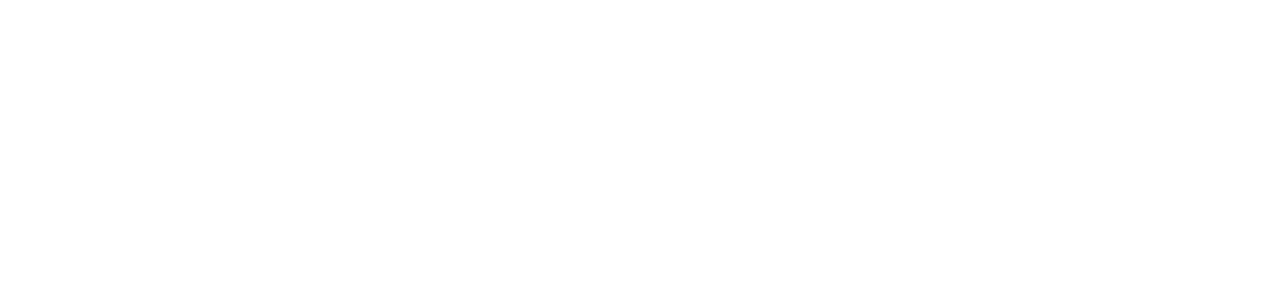
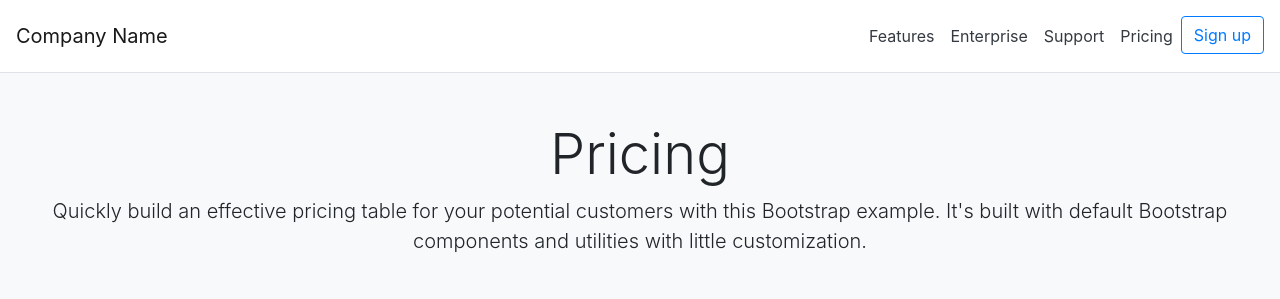
Before and after one commit to Neolokeshkr/Bootstrap-PricingUI-Modal, a website: page index.html in a window 1280 px wide. Drawn offline with nearby package versions, Linux system fonts and the light colour scheme.

Commit message:
feat: Add navbar and pricing refactor: Add browser-syncr npm script

```diff
--- a/index.html
+++ b/index.html
@@ -1,14 +1,56 @@
 <!DOCTYPE html>
 <html lang="en">
+
 <head>
     <meta charset="UTF-8">
     <meta name="viewport" content="width=device-width, initial-scale=1.0">
     <title>Pricing</title>
 
     <!-- include bootstrap CDN -->
-    <link rel="stylesheet" href="https://cdn.jsdelivr.net/npm/bootstrap@4.0.0/dist/css/bootstrap.min.css" integrity="sha384-Gn5384xqQ1aoWXA+058RXPxPg6fy4IWvTNh0E263XmFcJlSAwiGgFAW/dAiS6JXm" crossorigin="anonymous">
+    <link rel="stylesheet" href="https://cdn.jsdelivr.net/npm/bootstrap@4.0.0/dist/css/bootstrap.min.css"
+        integrity="sha384-Gn5384xqQ1aoWXA+058RXPxPg6fy4IWvTNh0E263XmFcJlSAwiGgFAW/dAiS6JXm" crossorigin="anonymous">
+
+    <!-- custom css -->
+
 </head>
-<body>
+
+<body class="bg-light">
+    <div class="">
+        <nav class="navbar navbar-expand-sm navbar-light bg-white border-bottom p-3">
+            <a class="navbar-brand" href="#">Company Name</a>
+            <button class="navbar-toggler" type="button" data-toggle="collapse" data-target="#navbarSupportedContent">
+                <span class="navbar-toggler-icon"></span>
+            </button>
+
+            <div class="collapse navbar-collapse" id="navbarSupportedContent">
+                <ul class="navbar-nav ml-auto ">
+                    <li class="nav-item ">
+                        <a class="nav-link text-dark" href="#">Features</a>
+                    </li>
+                    <li class="nav-item">
+                        <a class="nav-link text-dark" href="#">Enterprise</a>
+                    </li>
+                    <li class="nav-item">
+                        <a class="nav-link text-dark" href="#">Support</a>
+                    </li>
+                    <li class="nav-item">
+                        <a class="nav-link text-dark" href="#">Pricing</a>
+                    </li>
+                    <li class="nav-item">
+                        <button type="button" class="btn btn-outline-primary">Sign up</button>
+                    </li>
+                </ul>
+            </div>
+        </nav>
+    </div>
+
+    <div class="px-3 py-3 pt-md-5 pb-md-4 mx-auto text-center">
+        <h1 class="display-4">Pricing</h1>
+        <p class="lead">Quickly build an effective pricing table for your potential customers with this Bootstrap
+            example. It's built with default Bootstrap components and utilities with little customization.</p>
+    </div>
+
 
 </body>
+
 </html>
--- a/index.js
+++ b/index.js
@@ -7,5 +7,3 @@ app.get('/', (req, res) => {
 })
 
 app.listen(port, () => console.log(`App listening @ port ${port}`))
-
-// D:\Lokesh\Develpoment\Challanges\NextGrowthLabs\npm-implementation\index.html
--- a/package.json
+++ b/package.json
@@ -5,7 +5,8 @@
   "main": "index.js",
   "scripts": {
     "test": "echo \"Error: no test specified\" && exit 1",
-    "start": "nodemon index.js"
+    "start": "nodemon index.js",
+    "browser-sync": "browser-sync start --proxy \"localhost:3182\" --files \"index.html\""
   },
   "author": "Loki",
   "license": "ISC",
```
